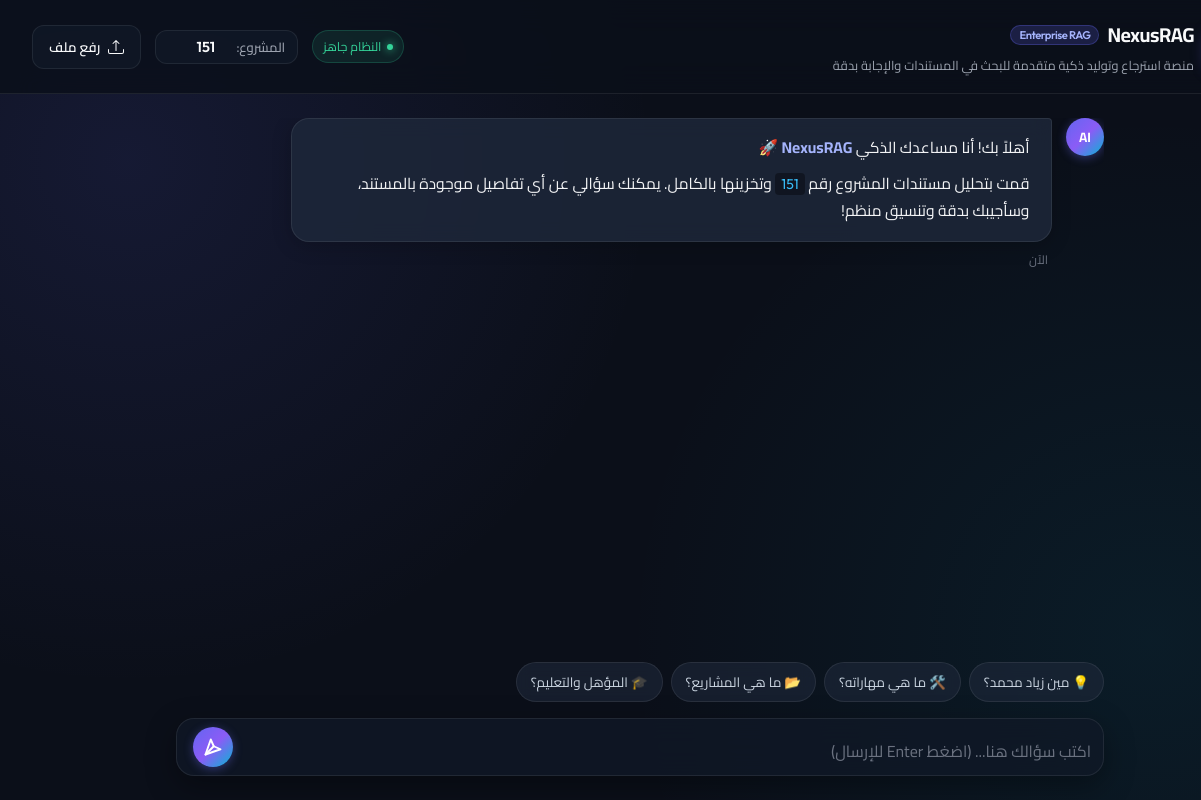
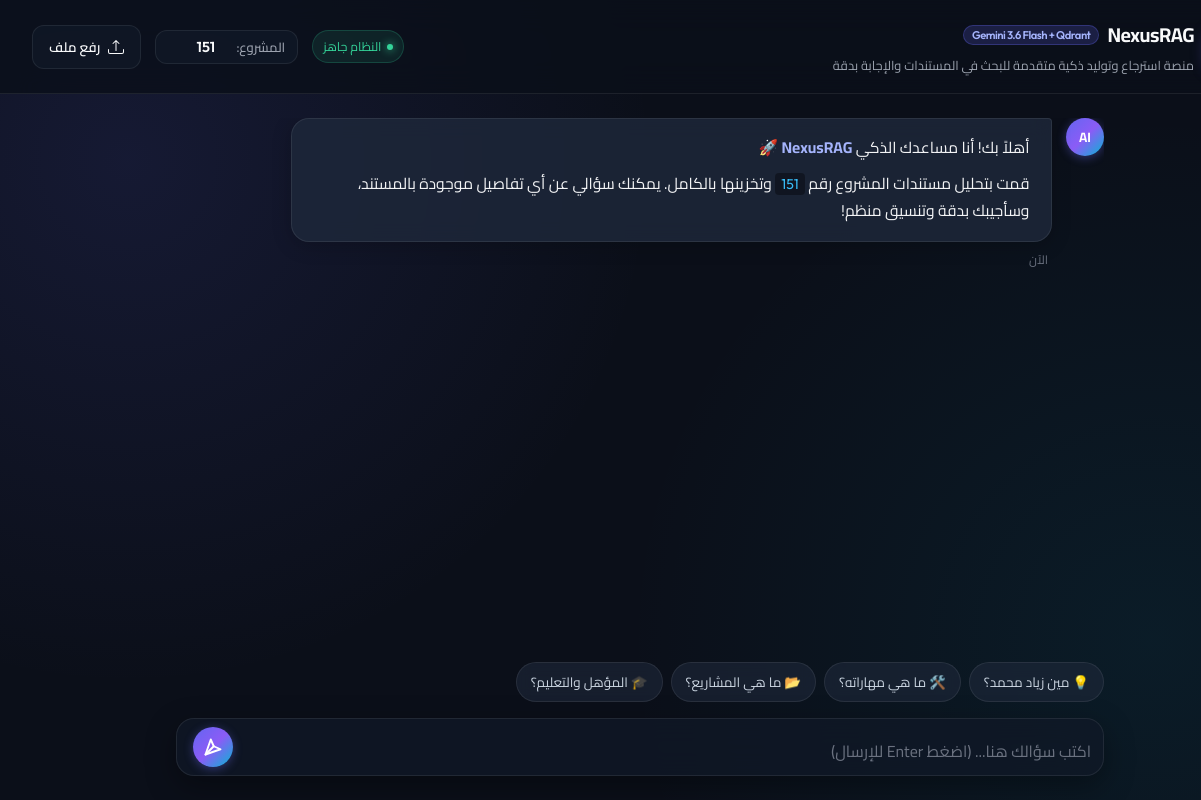
Before and after one commit to Zeyadmohamed291/Nexus-RAG, a plain HTML site: page src/static/index.html in a window 1280 px wide. Shown: the full height of the page, 0-1201 px from the left. Drawn offline with nearby package versions, Linux system fonts and the light colour scheme.

Commit message:
docs: update default Gemini model to 3.6 Flash across documentation, UI, and config

```diff
--- a/src/static/index.html
+++ b/src/static/index.html
@@ -600,7 +600,7 @@
                 </svg>
             </div>
             <div class="brand-info">
-                <h1>NexusRAG <span class="badge">Enterprise RAG</span></h1>
+                <h1>NexusRAG <span class="badge">Gemini 3.6 Flash + Qdrant</span></h1>
                 <p>منصة استرجاع وتوليد ذكية متقدمة للبحث في المستندات والإجابة بدقة</p>
             </div>
         </div>
```
Also changed, not shown: 3 other files.
